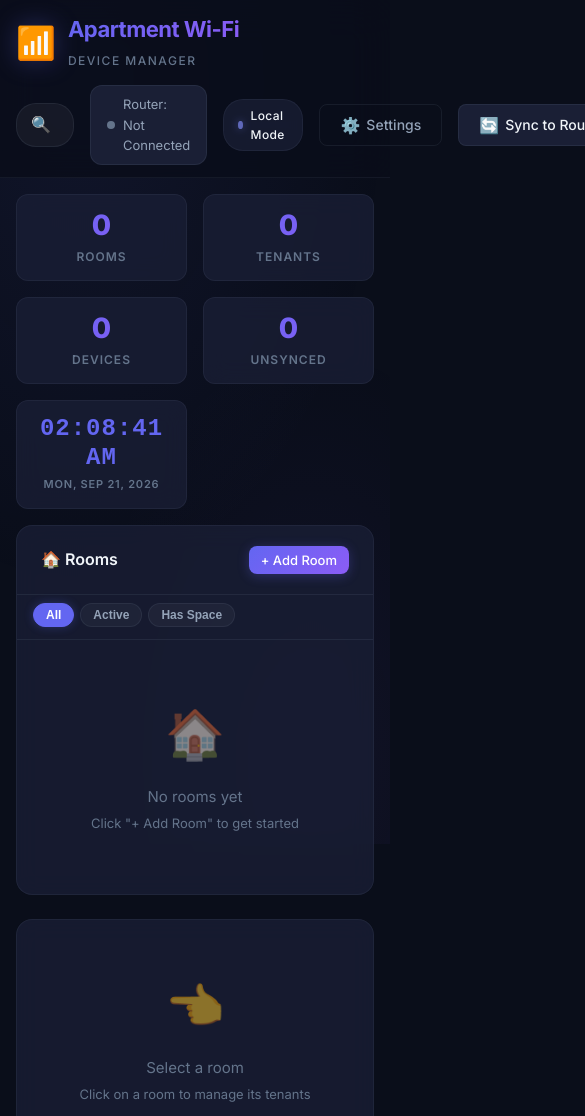
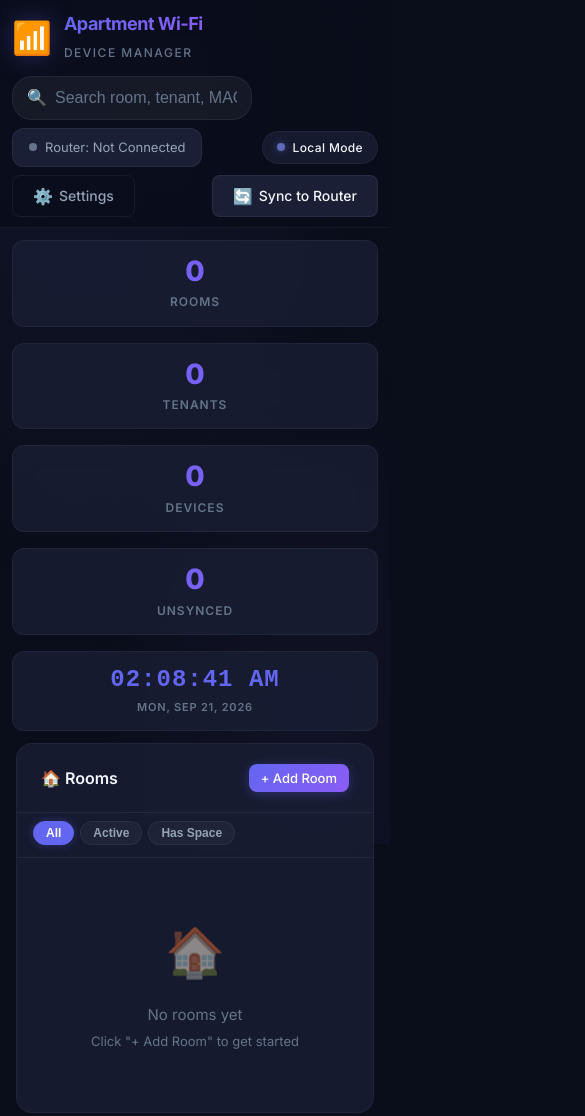
Before and after one commit to Yshxero/Apartment-Wi-Fi-Manager, a website: page public/index.html in a window 390 px wide. Shown: the top 1116 px of the page, 585 px wide, since content can reach past the window. Drawn offline with Linux system fonts and the light colour scheme; no server answers.

Commit message:
style: enhance mobile responsiveness and prevent iOS input auto-zoom

```diff
--- a/public/styles.css
+++ b/public/styles.css
@@ -1259,6 +1259,8 @@ form {
   .header-right {
     width: 100%;
     justify-content: space-between;
+    flex-wrap: wrap;
+    gap: 8px;
   }
 
   .stat-card {
@@ -1267,6 +1269,31 @@ form {
 
   .stat-value {
     font-size: 28px;
+  }
+}
+
+@media (max-width: 480px) {
+  .stats-bar {
+    grid-template-columns: 1fr;
+    padding: 12px;
+  }
+
+  .header {
+    padding: 10px 12px;
+  }
+
+  .logo h1 {
+    font-size: 18px;
+  }
+
+  .modal {
+    width: 95%;
+    max-height: 95vh;
+  }
+
+  /* Prevents iOS Safari auto-zooming on input focus */
+  .form-control, input[type="text"], input[type="password"], input[type="number"], select {
+    font-size: 16px !important;
   }
 }
 
```
